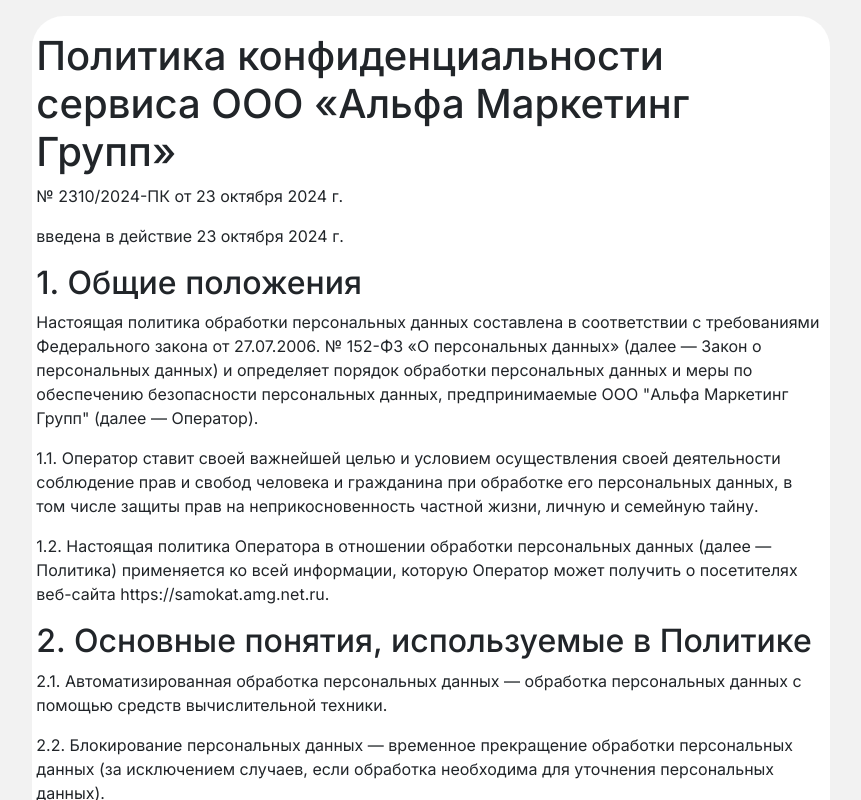
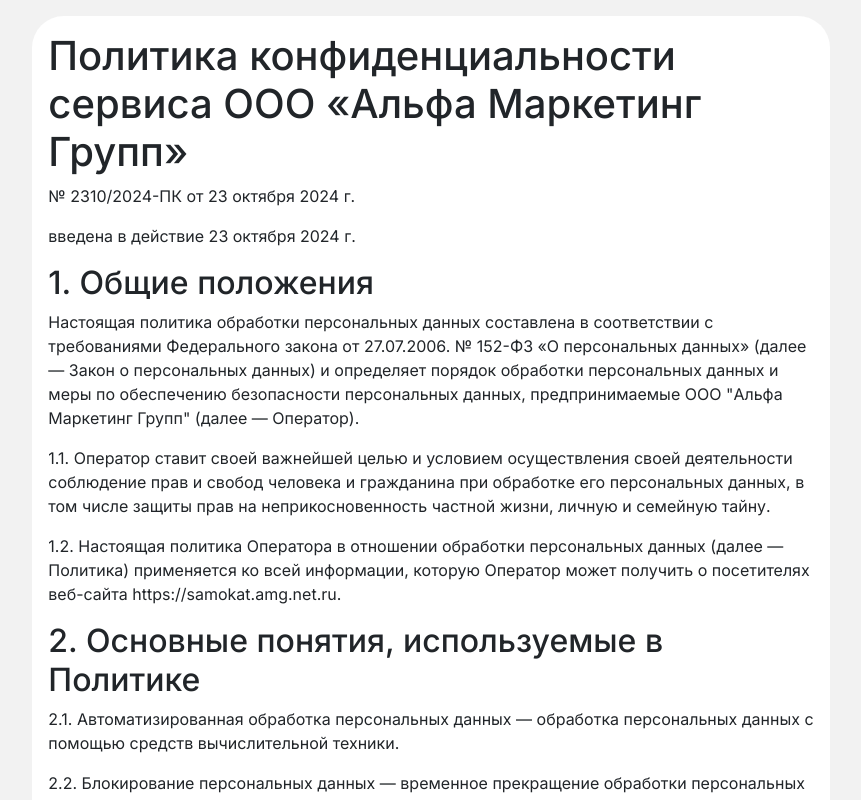
Before and after one commit to manylovmax/samokat_partner, a React app in the folder frontend/: page /privacy in a window 1280 px wide. Shown: the top 800 px of the page, without its empty margins (209-1070 px from the left). Built offline with nearby package versions, Linux system fonts and the light colour scheme.

Commit message:
исправил отступы по краям в политике конфиденциальности

```diff
--- a/frontend/src/components/ConfidentialityPolicy.jsx
+++ b/frontend/src/components/ConfidentialityPolicy.jsx
@@ -6,9 +6,7 @@
     <div className="container-fluid">
         <div className="row justify-content-center">
           <div className="col-md-8">
-            <div className="white-card">
-              <div className="row">
-                <div className="col-md-12 p-3">
+            <div className="white-card p-3">
               <h1>Политика конфиденциальности сервиса ООО «Альфа Маркетинг Групп»</h1>
               <p>№ 2310/2024-ПК от 23 октября 2024 г.</p>
               <p>введена в действие 23 октября 2024 г.</p>
@@ -138,7 +136,5 @@
           </div>
         </div>
     </div>
-        </div>
-    </div>
    );
 }
```
Lines whose indentation alone changed are shown as unchanged.
